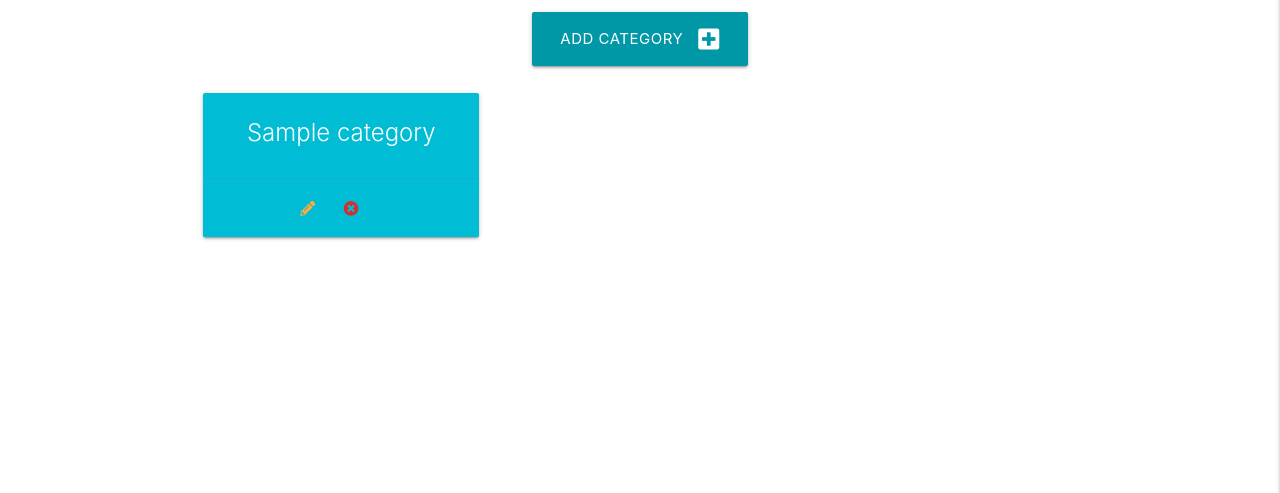
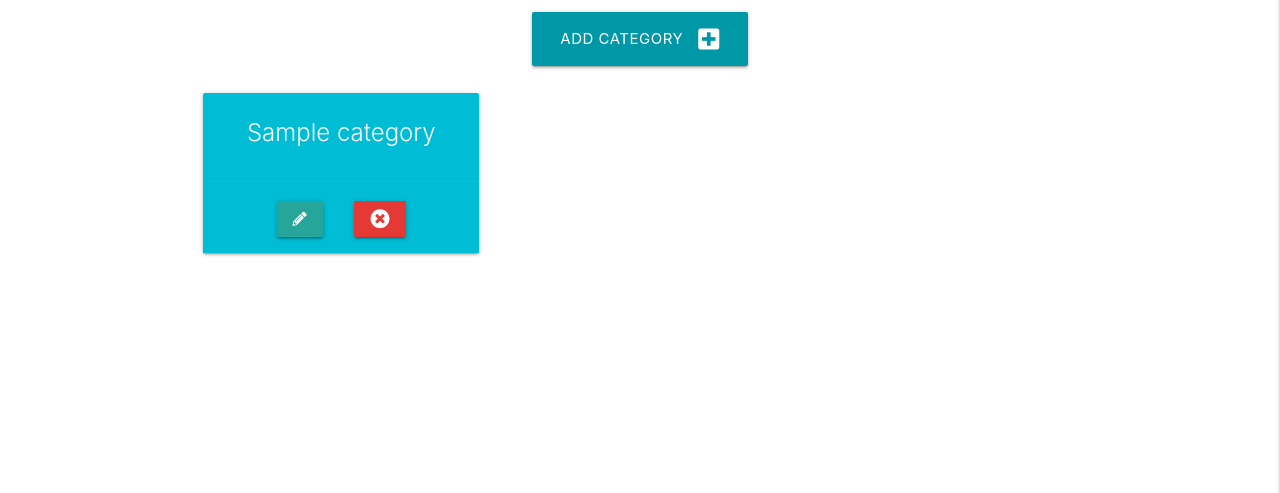
Before and after one commit to dandavies23/jargon-unchained, a Flask app: page /get_categories in a window 1280 px wide. Shown: the part 147-640 px from the top of the page. Run offline with Flask 2, Linux system fonts and the light colour scheme; a database or web service that is not in the repository returns one stand-in record (values such as "Sample title"); some libraries are stand-ins or nearby versions.

Commit message:
Add defensive programming modal alert to Categories

```diff
--- a/static/js/script.js
+++ b/static/js/script.js
@@ -10,6 +10,7 @@ $(document).ready(function () {
   $("select").formSelect();
   $(".tooltipped").tooltip();
   $(".scrollspy").scrollSpy();
+  $('.modal').modal();
   validateMaterializeSelect();
   function validateMaterializeSelect() {
       let classValid = { "border-bottom": "1px solid #4caf50", "box-shadow": "0 1px 0 0 #4caf50" };
--- a/templates/categories.html
+++ b/templates/categories.html
@@ -18,9 +18,25 @@
                     <div class="card-content white-text">
                         <span class="card-title flow-text">{{ category.category_name }}</span>
                     </div>
-                    <div class="card-action">
-                        <a href="{{ url_for('edit_category', category_id=category._id) }}"><i class="fas fa-pencil-alt"></i></a>
-                        <a href="{{ url_for('delete_category', category_id=category._id) }}"><i class="fas fa-times-circle red-text text-darken-2"></i></i></a>
+                    <div class="card-action flow-text">
+                        <a href="{{ url_for('edit_category', category_id=category._id) }}">
+                            <i class="btn fas fa-pencil-alt"></i>
+                        </a>
+                        <button data-target="{{ category._id }}" class="btn modal-trigger red darken-1">
+                            <i class="fas fa-times-circle"></i>
+                        </button>
+                    </div>
+                    <!-- Modal Structure -->
+                    <div id="{{ category._id }}" class="modal">
+                        <div class="modal-content">
+                            <h4>Are you sure you want to Delete this Category?</h4>
+                            <p>Ctrl-Z won't save you if you hit delete!</p>
+                        </div>
+                        <div class="modal-footer">
+                            <a href="#!" class="modal-close btn-flat cyan darken-2"><i class="fas fa-undo right"></i>Take me back</a>
+                            <a href="{{ url_for('delete_category', category_id=category._id) }}"
+                            class="btn-flat red">Delete delete!<i class="fas fa-times-circle right"></i></a>
+                        </div>
                     </div>
                 </div>
             </div>
--- a/templates/jargon.html
+++ b/templates/jargon.html
@@ -10,7 +10,7 @@
                     </div>
                     <div class="col s12 m4">
                         <a href="{{ url_for('get_jargon') }}" class="red btn">Reset</a>
-                        <button type="submit" class="cyan darken-3">
+                        <button type="submit" class="cyan darken-3 btn">
                             <i class="fas fa-search left"></i>Search
                         </button>
                     </div>
```
